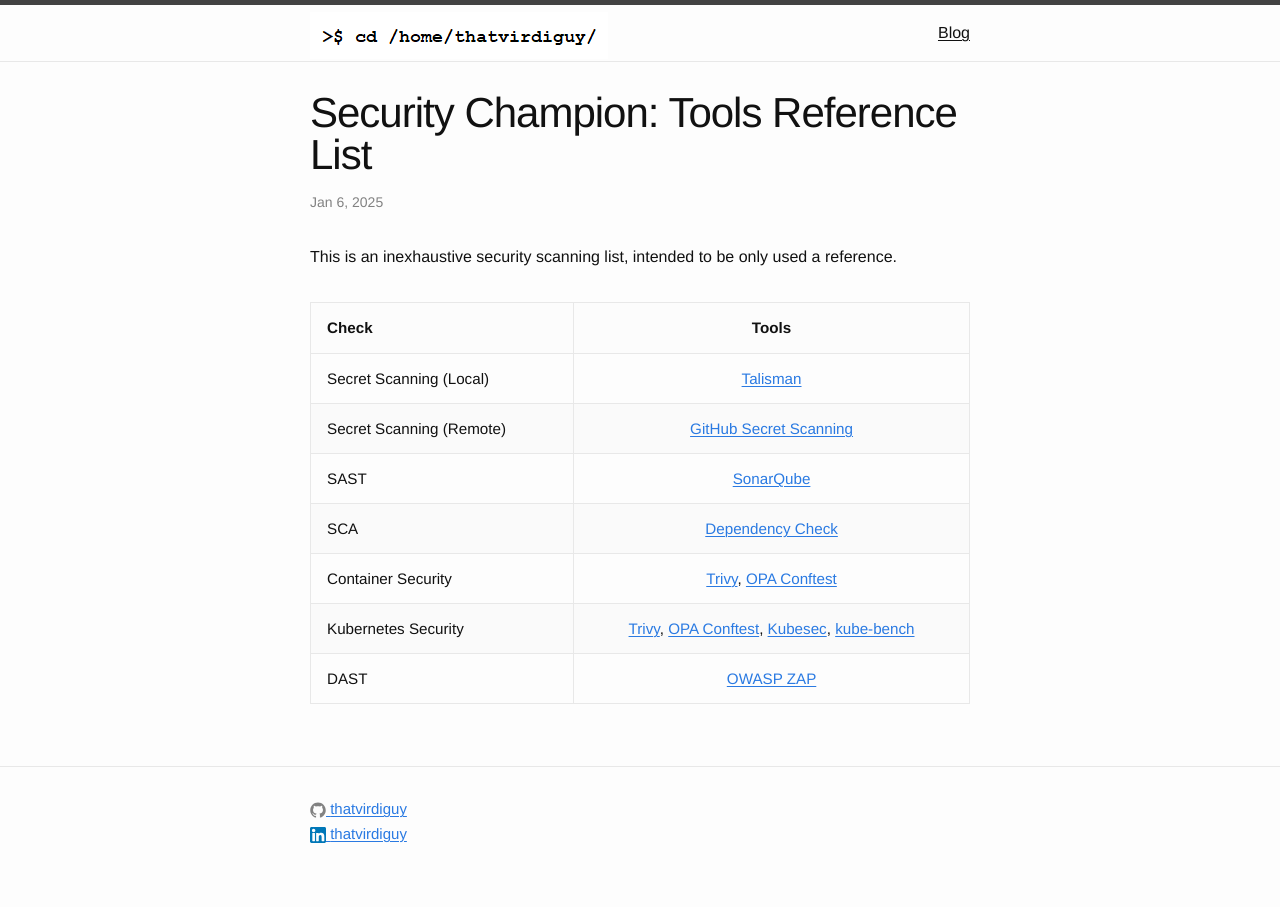
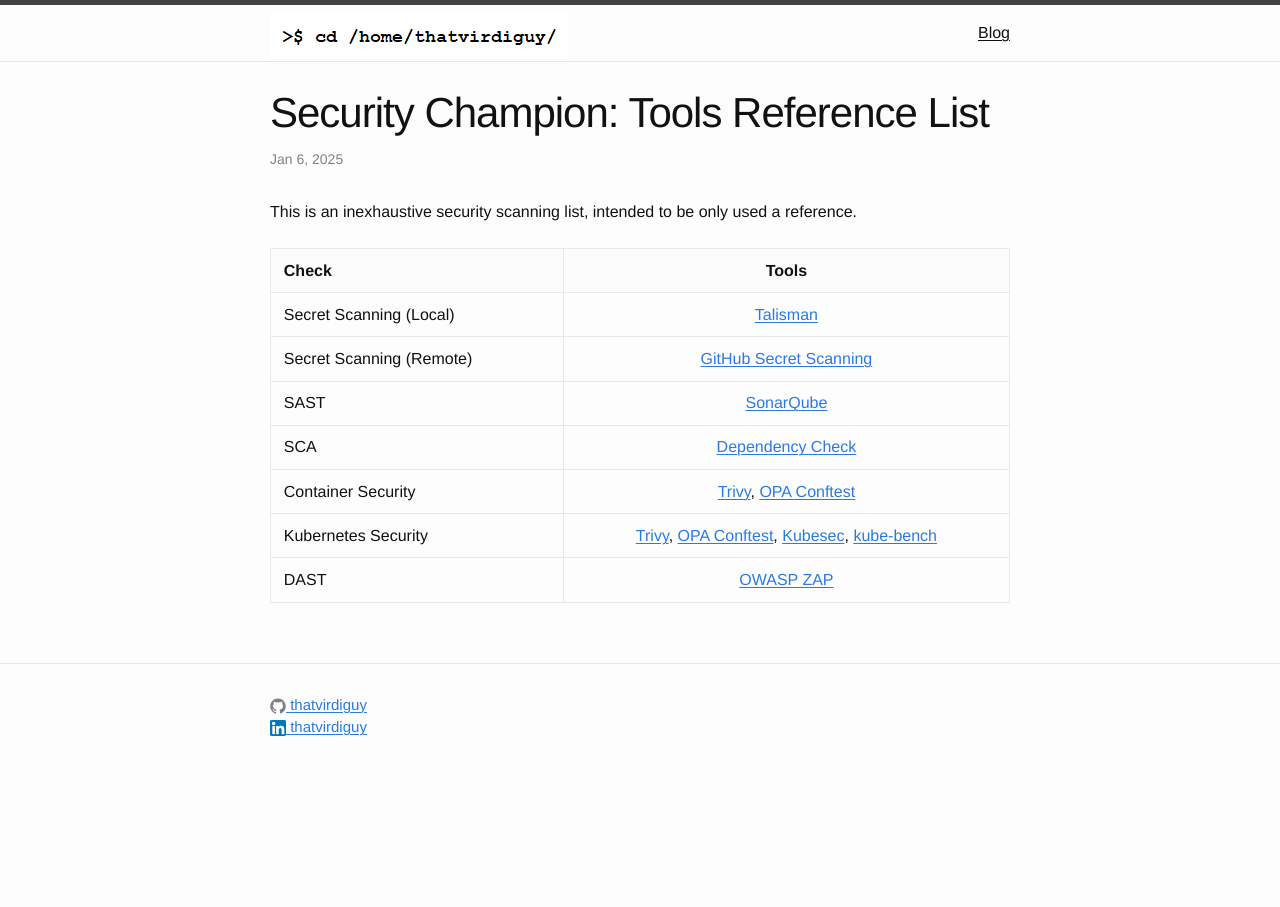
Before and after one commit to thatvirdiguy/thatvirdiguy.github.io, a Jekyll site: the page built from _posts/2025-01-06-security-champion:-Tools-Reference-List.md, in a window 1280 px wide. Built offline with Jekyll 4.4.1, drawn with Linux system fonts in a browser that asks for light colours; our own code applies the rules of GitHub Pages for plain Markdown files.

Commit message:
Update main.scss

```diff
--- a/css/main.scss
+++ b/css/main.scss
@@ -3,59 +3,73 @@
 ---
 @charset "utf-8";
 
-// Typography
+
+
+// Our variables
 $base-font-family: "Helvetica Neue", Helvetica, Arial, sans-serif;
-$base-font-size: 16px;
+$base-font-size:   16px;
 $base-font-weight: 400;
-$small-font-size: $base-font-size * 0.875;
-$base-line-height: 1.65;
+$small-font-size:  $base-font-size * 0.875;
+$base-line-height: 1.5;
 
-// Spacing
-$spacing-unit: 30px;
+$spacing-unit:     30px;
 
-// Colours
-$text-color: #111;
+$text-color:       #111;
 $background-color: #fdfdfd;
-$brand-color: #2a7ae2;
+$brand-color:      #2a7ae2;
 
-$grey-color: #828282;
+$grey-color:       #828282;
 $grey-color-light: lighten($grey-color, 40%);
-$grey-color-dark: darken($grey-color, 25%);
+$grey-color-dark:  darken($grey-color, 25%);
 
-// Layout
-$content-width: 720px;
+// Width of the content area
+$content-width:    800px;
 
-$on-palm: 600px;
-$on-laptop: 800px;
+$on-palm:          600px;
+$on-laptop:        800px;
 
+
+
+// Use media queries like this:
+// @include media-query($on-palm) {
+//     .wrapper {
+//         padding-right: $spacing-unit / 2;
+//         padding-left: $spacing-unit / 2;
+//     }
+// }
 @mixin media-query($device) {
-  @media screen and (max-width: $device) { @content; }
+    @media screen and (max-width: $device) {
+        @content;
+    }
 }
 
+
+
+// Import partials from `sass_dir` (defaults to `_sass`)
 @import
         "base",
         "layout",
-  "syntax-highlighting";
+        "syntax-highlighting"
+;
+
+// dirty fix
+/* Tables */
 
 table {
     width: 100%;
-  margin: 2rem 0;
+    margin: 1.5rem 0;
     border-collapse: collapse;
-  font-size: .95rem;
 }
 
-th, td {
+th,
+td {
     border: 1px solid $grey-color-light;
-  padding: .75rem 1rem;
+    padding: 0.6rem 0.8rem;
+    text-align: left;
     vertical-align: top;
-  text-align: left;
 }
 
 th {
-  background: lighten($grey-color-light, 8%);
+    background-color: lighten($grey-color-light, 8%);
     font-weight: 600;
 }
-
-tbody tr:nth-child(even) {
-  background: #fafafa;
-}
```
Lines whose indentation alone changed are shown as unchanged.
